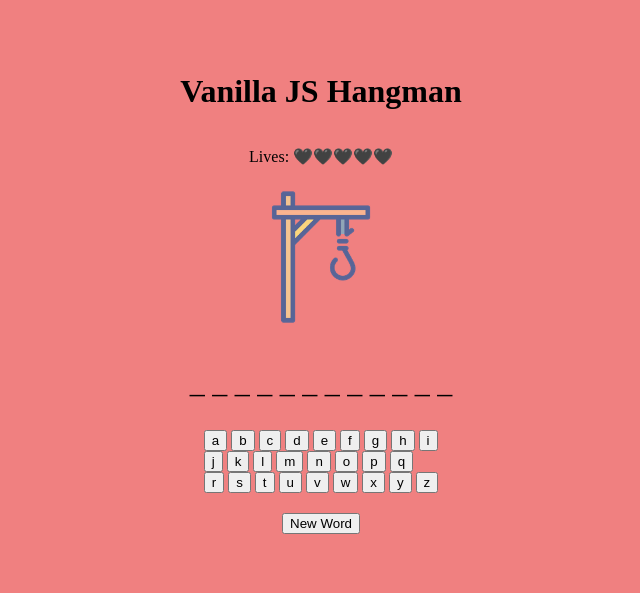
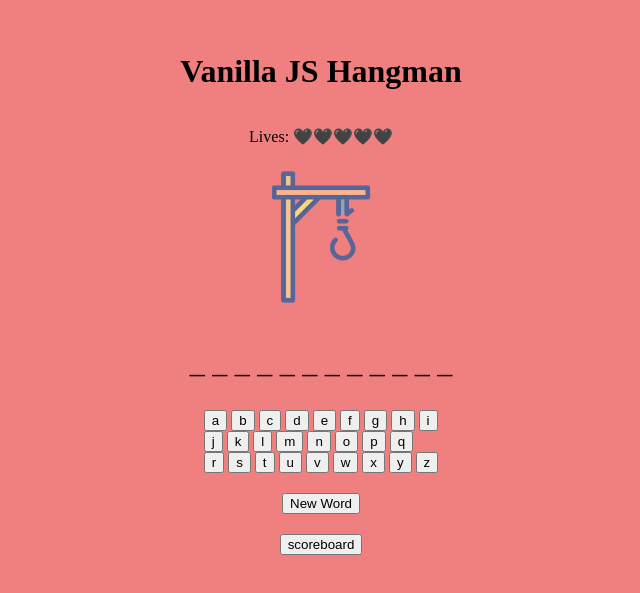
Before and after one commit to CrypticMango/vanilla-javascript-hangman-game-2022, a plain HTML site: page index.html in a window 1280 px wide. Shown: the part 107-700 px from the top of the page, without its empty margins (319-959 px from the left). Drawn offline with Linux system fonts and the light colour scheme.

Commit message:
added scoreboard button

```diff
--- a/index.html
+++ b/index.html
@@ -61,6 +61,7 @@
 			</div>
 		</div>
 		<button id="new-word">New Word</button>
+		<button id="display-scoreboard">scoreboard</button>
 		<!--<button id="test-button">test button</button>-->
 		<script src="app.js"></script>
 	</body>
--- a/style.css
+++ b/style.css
@@ -22,4 +22,5 @@
 
 #new-word {
     margin-top: 20px;
+    margin-bottom: 20px;
 }
```
